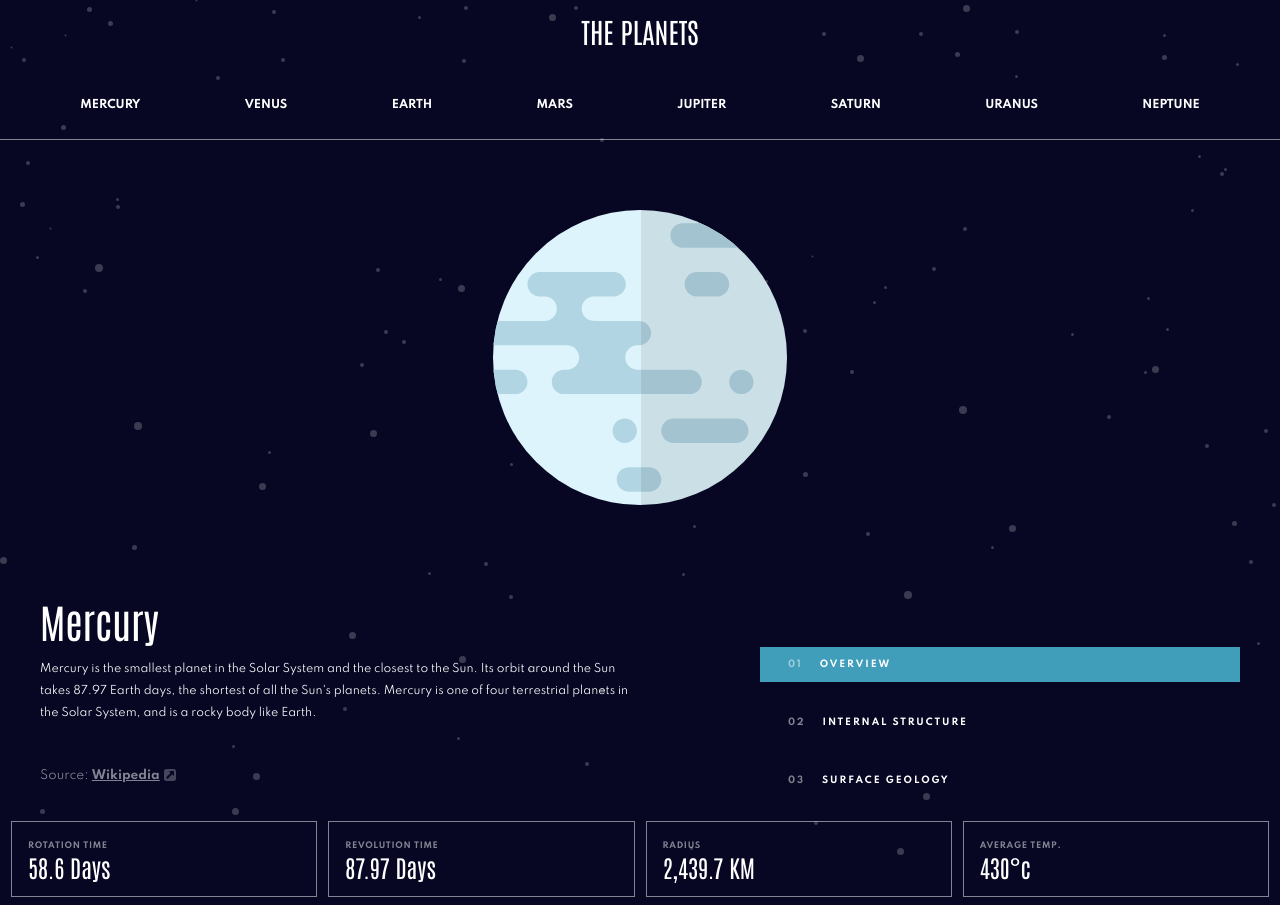
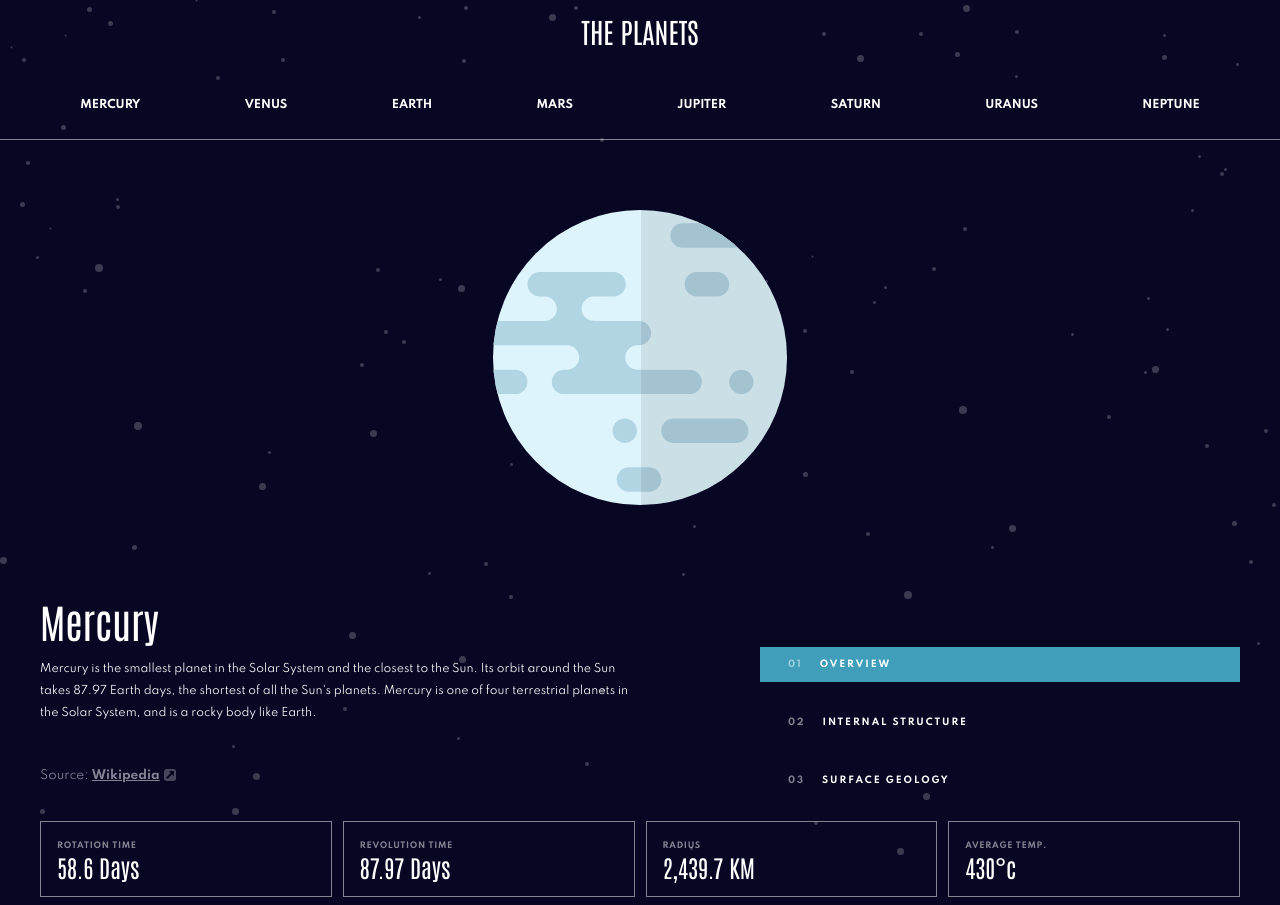
Before and after one commit to kristiingco/planets-fact-site, a React (Create React App) app: page /mercury in a window 1280 px wide. Built offline with nearby package versions, Linux system fonts and the light colour scheme.

Commit message:
Fix planet statistics margin on tablet view

```diff
--- a/src/components/planet/planet-statistics/PlanetStatistics.scss
+++ b/src/components/planet/planet-statistics/PlanetStatistics.scss
@@ -34,9 +34,9 @@
 
 @media all and (min-width: 630px) {
     .planet-statistics-list {
-
         flex-direction: row;
         justify-content: center;
+        margin: 0px 40px;
 
         .planet-statistics {
             flex-direction: column;
@@ -49,12 +49,8 @@
             }
         }
 
-        .planet-statistics:first-of-type {
-            margin-left: 11px;
-        }
-
         .planet-statistics:last-of-type {
-            margin-right: 11px;
+            margin-right: 0px;
         }
     }
 }
```
